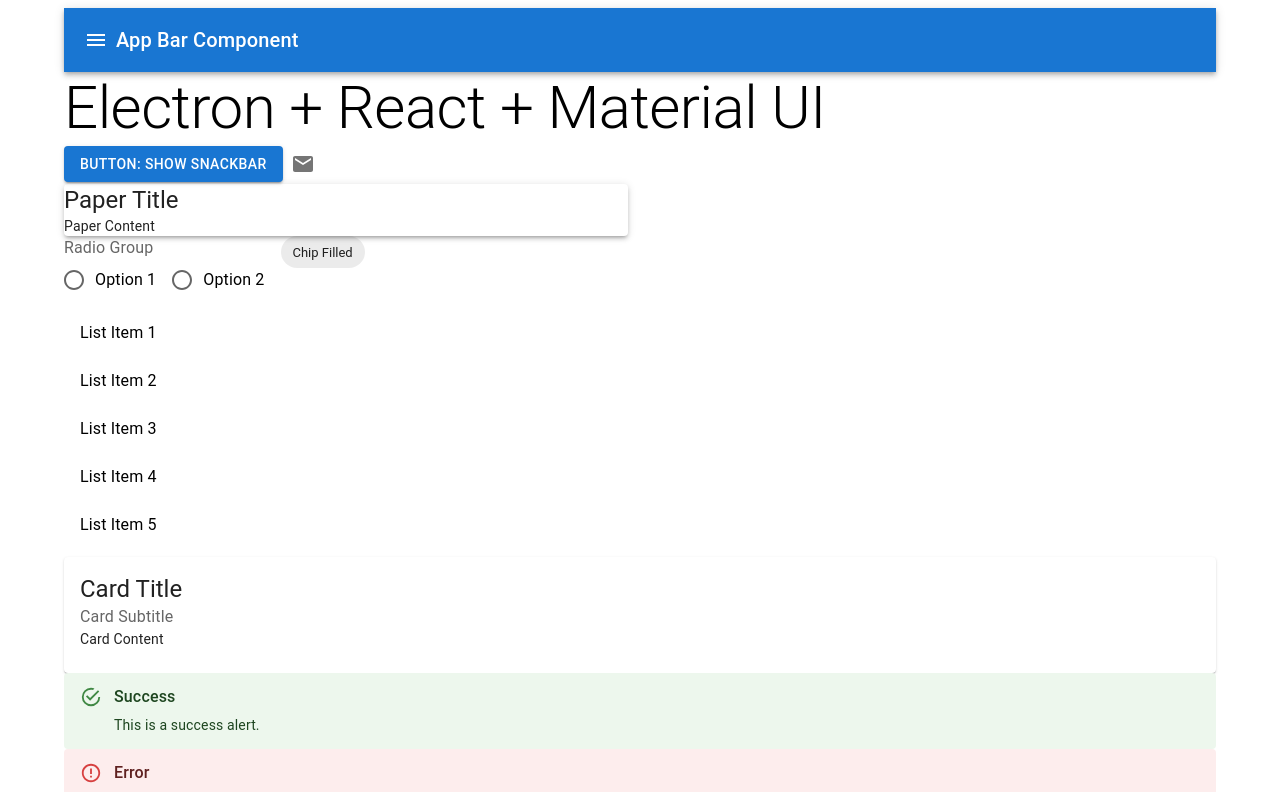
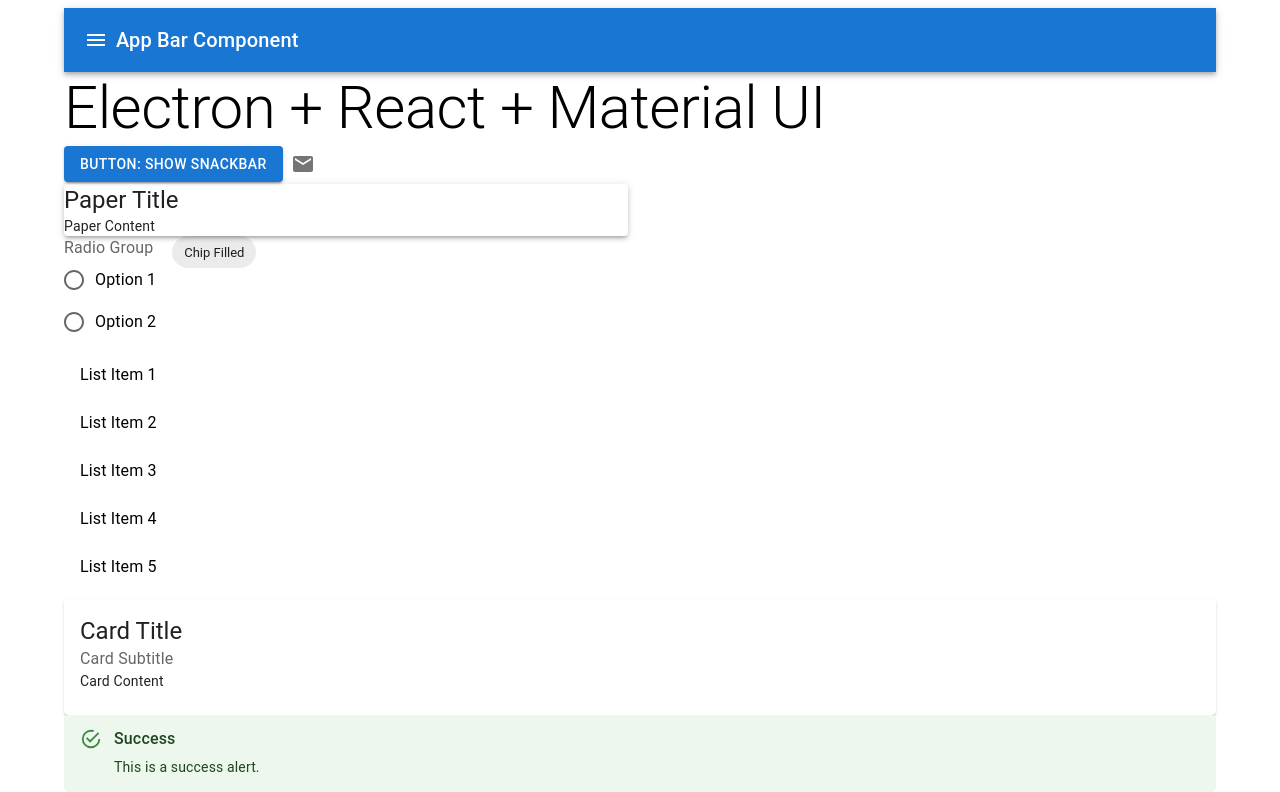
Before and after one commit to ms0216/electron-modern-ui, a React app: page / in a window 1280 px wide. Shown: the top 792 px of the page. Built offline with nearby package versions, Linux system fonts and the light colour scheme.

Commit message:
CI/CD: RadioComponent を削除し、RadioGroupComponent をクラスベースで実装

```diff
--- a/src/App.js
+++ b/src/App.js
@@ -3,7 +3,6 @@
 import { Button, Container, Typography, Grid, Tooltip, IconButton, Box, TextField, Checkbox, FormControlLabel, Switch, Slider, Avatar, Badge, Chip, Divider, CircularProgress, LinearProgress, ToggleButton } from '@mui/material';
 
 import MailIcon from '@mui/icons-material/Mail';
-import RadioGroupComponent from './components/RadioGroupComponent';
 import TabsComponent from './components/TabsComponent';
 import TextFieldComponent from './components/TextFieldComponent';
 import AlertComponent from './components/AlertComponent';
@@ -11,7 +10,7 @@
 import ButtonComponent from './components/ButtonComponent';
 import CheckboxComponent from './components/CheckboxComponent';
 import FabComponent from './components/FabComponent';
-import RadioComponent from './components/RadioComponent';
+import RadioGroupComponent from './components/RadioGroupComponent';
 import RatingComponent from './components/RatingComponent';
 import SelectComponent from './components/SelectComponent';
 import SliderComponent from './components/SliderComponent';
@@ -504,7 +503,7 @@
   const bt = new ButtonComponent();
   const cb = new CheckboxComponent();
   const fab = new FabComponent();
-  const rd = new RadioComponent
+  const rg = new RadioGroupComponent();
   const rt = new RatingComponent();
   const sel = new SelectComponent();
   const sl = new SliderComponent();
@@ -538,7 +537,7 @@
 
   const fabButton = fab.createFab('Add');
 
-  const radio = rd.createRadio('Radio');
+  const radioGroup = rg.createRadioGroup('Radio Group', radioOptions);
 
   const rating = rt.createRating('Rating');
 
@@ -620,10 +619,7 @@
         </Grid>
       </Grid>
 
-      <RadioGroupComponent
-        legend="Radio Group"
-        options={radioOptions}
-      />
+      {radioGroup.element}
 
       <Chip label="Chip Filled" />
 
@@ -643,8 +639,6 @@
       {checkbox.element}
 
       {fabButton.element}
-
-      {radio.element}
 
       {rating.element}
 
--- a/src/components/RadioComponent.js
+++ /dev/null
@@ -1,20 +0,0 @@
-import React from "react";
-import { Radio, FormControlLabel } from "@mui/material";
-import BaseComponent from "./BaseComponent";
-
-class RadioComponent extends BaseComponent {
-  createRadio(label) {
-    const id = this.generateId();
-    return {
-      id,
-      element: (
-        <FormControlLabel
-          control={<Radio id={id} />}
-          label={label}
-        />
-      )
-    };
-  }
-}
-
-export default RadioComponent;
--- a/src/components/RadioGroupComponent.js
+++ b/src/components/RadioGroupComponent.js
@@ -1,17 +1,29 @@
 import React from 'react';
 import { Radio, RadioGroup, FormControlLabel, FormControl, FormLabel } from '@mui/material';
+import BaseComponent from './BaseComponent';
 
-function RadioGroupComponent({ legend, options }) {
-  return (
-    <FormControl component="fieldset">
-      <FormLabel component="legend">{legend}</FormLabel>
-      <RadioGroup row>
-        {options.map((option, index) => (
-          <FormControlLabel key={index} value={option.value} control={<Radio />} label={option.label} />
-        ))}
-      </RadioGroup>
-    </FormControl>
-  );
+class RadioGroupComponent extends BaseComponent {
+  createRadioGroup(label, items = []) {
+    const id = this.generateId();
+    return {
+      id,
+      element: (
+        <FormControl id={id} component="fieldset">
+          <FormLabel component="legend">{label}</FormLabel>
+          <RadioGroup>
+            {items.map((item, index) => (
+              <FormControlLabel
+                key={index}
+                value={item.value}
+                control={<Radio />}
+                label={item.label}
+              />
+            ))}
+          </RadioGroup>
+        </FormControl>
+      )
+    };
+  }
 }
 
 export default RadioGroupComponent;
```
